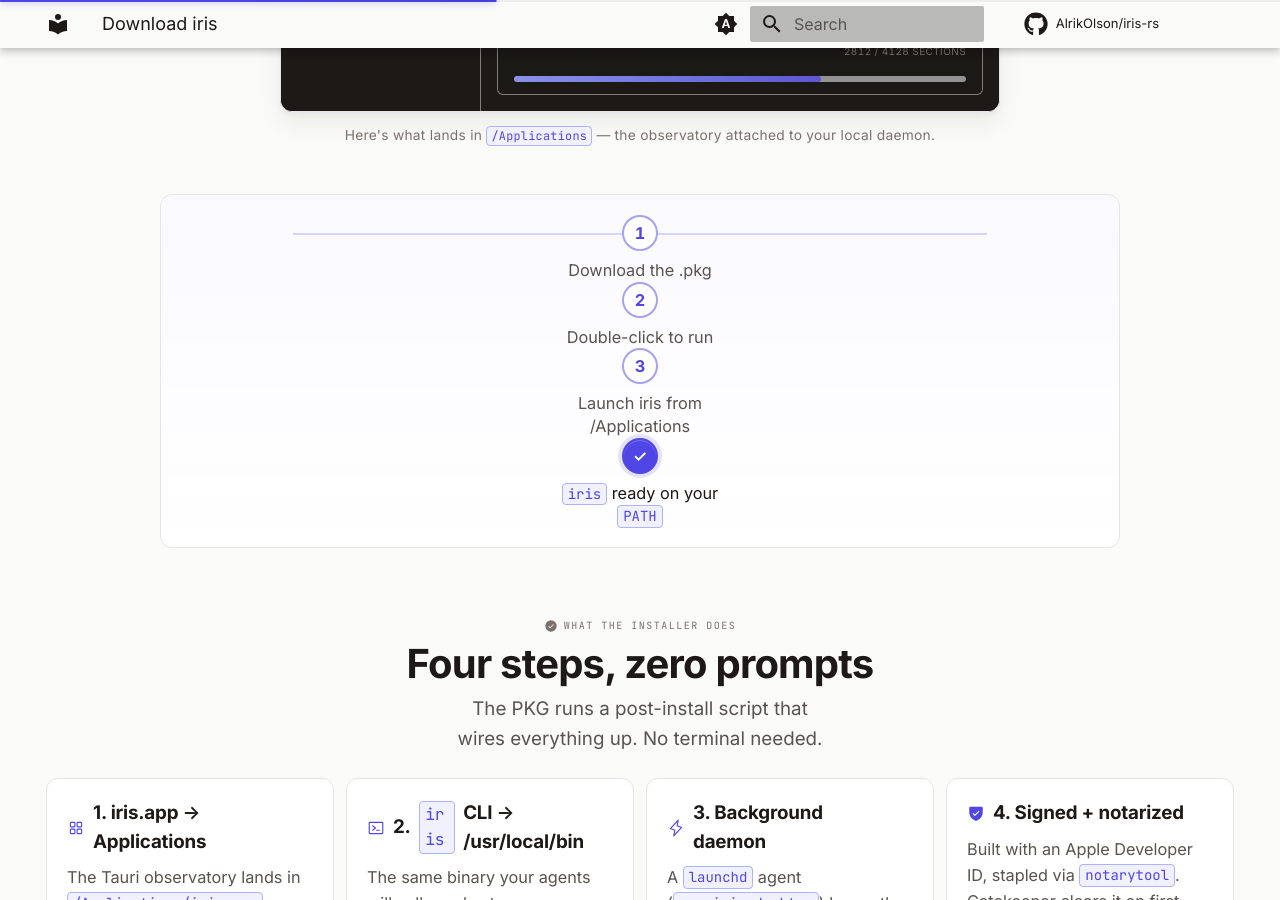
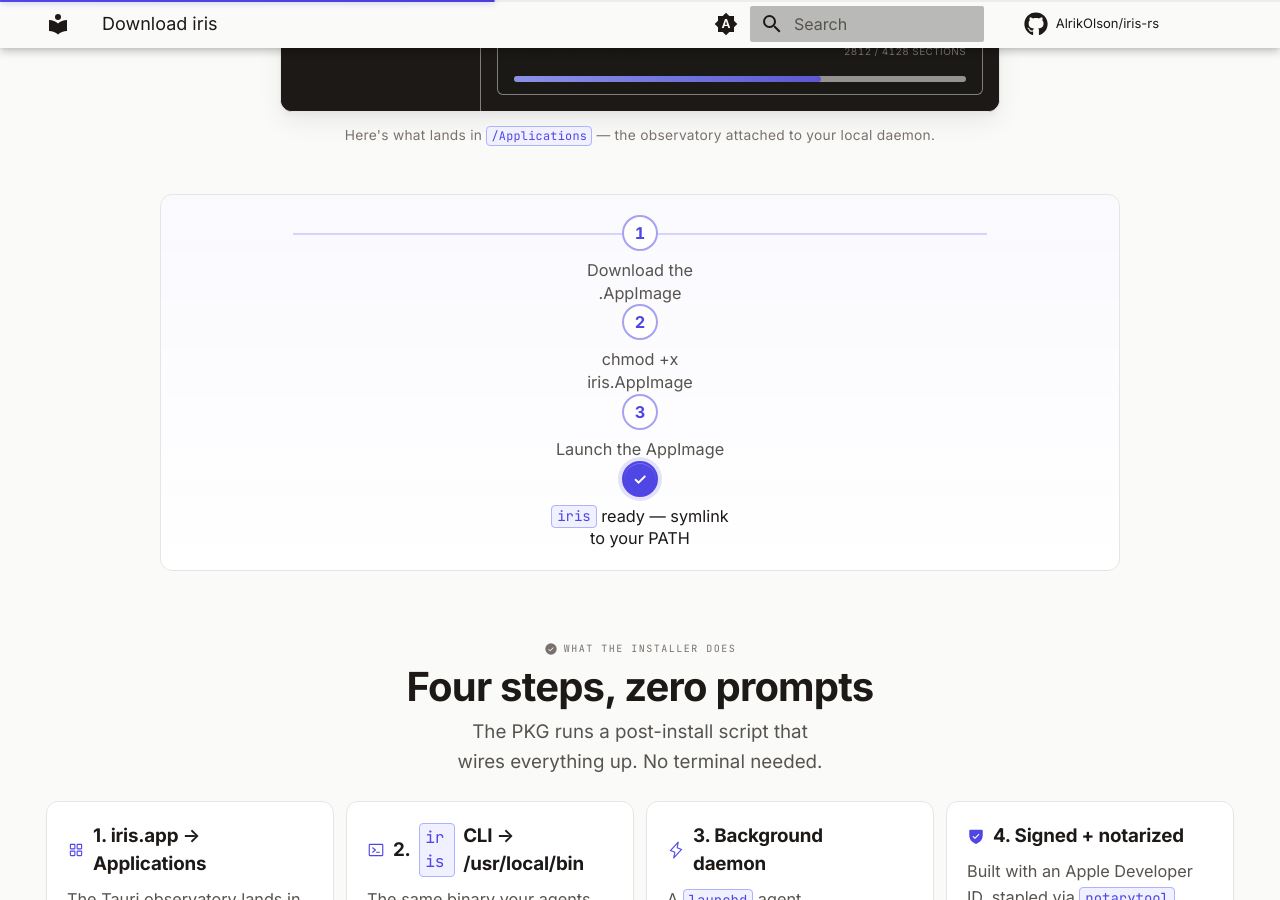
Before and after one commit to OlsonSoftware/ministr, an MkDocs documentation site: the page built from docs/src/download.md, in a window 1280 px wide and 900 px high, scrolled down 1487 px. Built offline with MkDocs 1.6.1 and Material for MkDocs 9.7.7, drawn with Linux system fonts in a browser that asks for light colours; comment, search, counter and statistics services are not loaded; part of the change alters nothing that is shown.

Commit message:
docs(site): OS-aware install-flow stepper — swap labels per platform
Round-10 polish on /download/: the four-step install flow now carries
data-mac, data-win, data-lin attributes on each <li>, and the platform
detector rewrites the label text to match the visitor's OS. Default
server-rendered content is the macOS flow, so no-JS + macOS visitors
see no change; Windows/Linux visitors get the right steps instead of
being told to look in /Applications.

  • macOS: Download .pkg → Double-click → Launch from /Applications → PATH ready
  • Windows: Download .exe installer → Run NSIS wizard → Launch from Start Menu → PATH ready
  • Linux: Download .AppImage → chmod +x → Launch → symlink to PATH

Follows the same detection path as the primary CTA swap, so one
detection call drives both.

Co-Authored-By: Claude Opus 4.7 (1M context) <noreply@anthropic.com>

```diff
--- a/docs/src/download.md
+++ b/docs/src/download.md
@@ -229,21 +229,41 @@ hide:
 
 <p class="iris-app-preview__caption">Here's what lands in <code>/Applications</code> — the observatory attached to your local daemon.</p>
 
-<div class="iris-install-flow" aria-label="Install flow">
+<div class="iris-install-flow" aria-label="Install flow" data-iris-flow>
   <ol class="iris-install-flow__steps">
-    <li class="iris-install-flow__step">
+    <li
+      class="iris-install-flow__step"
+      data-mac="Download the .pkg"
+      data-win="Download the .exe installer"
+      data-lin="Download the .AppImage"
+    >
       <span class="iris-install-flow__num">1</span>
       <span class="iris-install-flow__label">Download the .pkg</span>
     </li>
-    <li class="iris-install-flow__step">
+    <li
+      class="iris-install-flow__step"
+      data-mac="Double-click to run"
+      data-win="Run the NSIS wizard"
+      data-lin="chmod +x iris.AppImage"
+    >
       <span class="iris-install-flow__num">2</span>
       <span class="iris-install-flow__label">Double-click to run</span>
     </li>
-    <li class="iris-install-flow__step">
+    <li
+      class="iris-install-flow__step"
+      data-mac="Launch iris from /Applications"
+      data-win="Launch iris from Start Menu"
+      data-lin="Launch the AppImage"
+    >
       <span class="iris-install-flow__num">3</span>
       <span class="iris-install-flow__label">Launch iris from /Applications</span>
     </li>
-    <li class="iris-install-flow__step iris-install-flow__step--final">
+    <li
+      class="iris-install-flow__step iris-install-flow__step--final"
+      data-mac='<code>iris</code> ready on your <code>PATH</code>'
+      data-win='<code>iris</code> ready on your <code>PATH</code>'
+      data-lin='<code>iris</code> ready — symlink to your PATH'
+    >
       <span class="iris-install-flow__num">✓</span>
       <span class="iris-install-flow__label">
         <code>iris</code> ready on your <code>PATH</code>
--- a/docs/src/javascripts/download.js
+++ b/docs/src/javascripts/download.js
@@ -200,6 +200,11 @@
       root.setAttribute("data-detected-os", os);
       root.setAttribute("data-detected-arch", arch);
 
+      // OS-aware install-flow stepper: rewrite each step's label to
+      // reflect the visitor's platform. Each <li> carries data-mac,
+      // data-win, data-lin; we pick the matching one if set.
+      swapInstallFlow(os);
+
       // macOS version gate: warn if detected platformVersion < 13.0.
       if (os === "macos" && platformVersion) {
         const major = parseInt(platformVersion.split(".")[0], 10);
@@ -211,6 +216,19 @@
       }
 
       finishSkeleton(true);
+    }
+
+    function swapInstallFlow(os) {
+      const flow = document.querySelector("[data-iris-flow]");
+      if (!flow) return;
+      const key = os === "windows" ? "win" : os === "linux" ? "lin" : "mac";
+      flow.querySelectorAll(".iris-install-flow__step").forEach((step) => {
+        const variant = step.dataset[key];
+        if (!variant) return;
+        const label = step.querySelector(".iris-install-flow__label");
+        if (label) label.innerHTML = variant;
+      });
+      flow.setAttribute("data-detected-os", os);
     }
 
     function showMinOsWarning(msg) {
```
